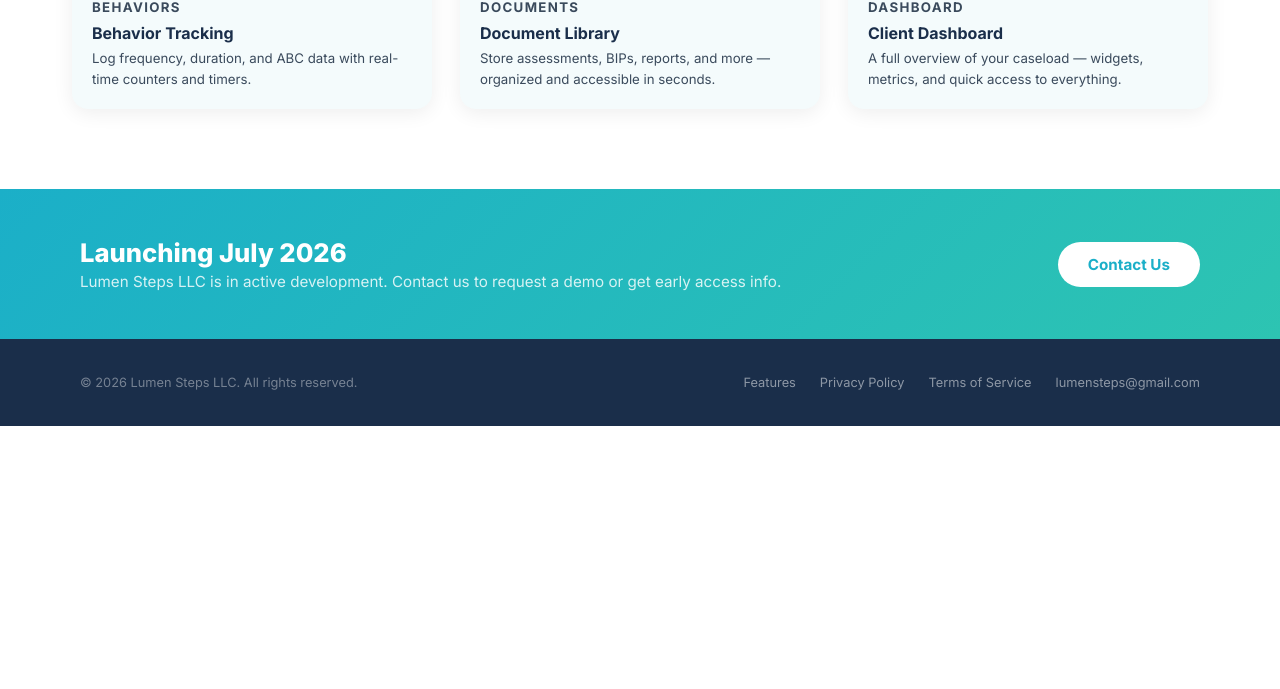
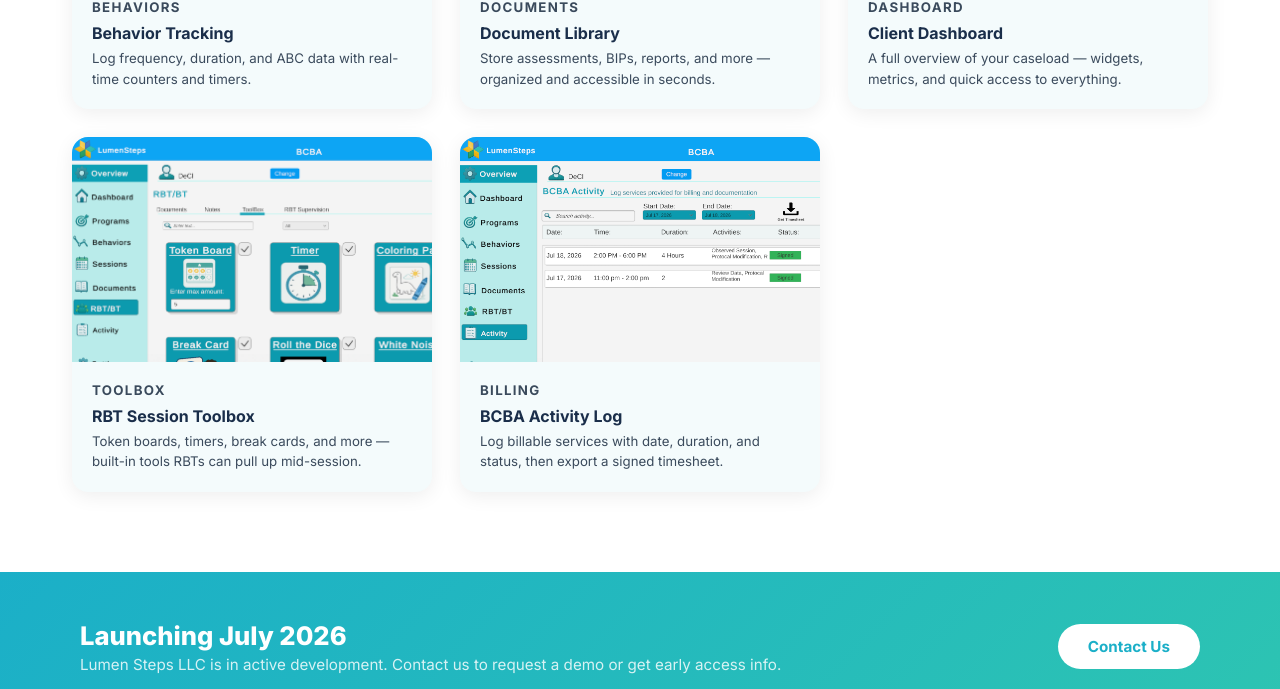
Before and after one commit to lumensteps-arch/lumensteps, a plain HTML site: page screenshots.html in a window 1280 px wide. Shown: the part 1058-1747 px from the top of the page. Before the commit the page ends 1484 px from the top, so only its background shows below. Drawn offline with Linux system fonts and the light colour scheme.

Commit message:
Add files via upload

```diff
--- a/screenshots.html
+++ b/screenshots.html
@@ -337,6 +337,8 @@
   <button class="filter-btn" data-filter="sessions">Sessions</button>
   <button class="filter-btn" data-filter="documents">Documents</button>
   <button class="filter-btn" data-filter="dashboard">Dashboard</button>
+  <button class="filter-btn" data-filter="toolbox">Toolbox</button>
+  <button class="filter-btn" data-filter="billing">Billing</button>
 </div>
 
 <!-- GALLERY -->
@@ -426,6 +428,34 @@
     </div>
   </div>
 
+  <!-- 7 -->
+  <div class="gallery-item" data-category="toolbox" data-index="6" onclick="openLightbox(6)">
+    <img class="gallery-thumb" src="screenshot-toolbox.png" alt="RBT Toolbox" onerror="this.style.display='none';this.nextElementSibling.style.display='flex'">
+    <div class="thumb-placeholder" style="display:none">
+      <svg viewBox="0 0 24 24" fill="none" stroke="currentColor" stroke-width="1.5"><rect x="3" y="3" width="18" height="18" rx="2"/><path d="M3 9h18M9 21V9"/></svg>
+      <span>screenshot-toolbox.png</span>
+    </div>
+    <div class="gallery-info">
+      <p class="gallery-tag">Toolbox</p>
+      <h3>RBT Session Toolbox</h3>
+      <p>Token boards, timers, break cards, and more — built-in tools RBTs can pull up mid-session.</p>
+    </div>
+  </div>
+
+  <!-- 8 -->
+  <div class="gallery-item" data-category="billing" data-index="7" onclick="openLightbox(7)">
+    <img class="gallery-thumb" src="screenshot-activity.png" alt="BCBA Activity Log" onerror="this.style.display='none';this.nextElementSibling.style.display='flex'">
+    <div class="thumb-placeholder" style="display:none">
+      <svg viewBox="0 0 24 24" fill="none" stroke="currentColor" stroke-width="1.5"><path d="M22 19a2 2 0 0 1-2 2H4a2 2 0 0 1-2-2V5a2 2 0 0 1 2-2h5l2 3h9a2 2 0 0 1 2 2z"/></svg>
+      <span>screenshot-activity.png</span>
+    </div>
+    <div class="gallery-info">
+      <p class="gallery-tag">Billing</p>
+      <h3>BCBA Activity Log</h3>
+      <p>Log billable services with date, duration, and status, then export a signed timesheet.</p>
+    </div>
+  </div>
+
 </div>
 
 <!-- LIGHTBOX -->
@@ -501,6 +531,8 @@
     { src: 'screenshot-behaviors.png', tag: 'Behaviors', name: 'Behavior Tracking',   desc: 'Log frequency, duration, and ABC data with real-time counters and timers.' },
     { src: 'screenshot-documents.png', tag: 'Documents', name: 'Document Library',    desc: 'Store assessments, BIPs, reports, and more — organized and accessible in seconds.' },
     { src: 'screenshot-dashboard.png', tag: 'Dashboard', name: 'Client Dashboard',    desc: 'A full overview of your caseload — widgets, metrics, and quick access to everything.' },
+    { src: 'screenshot-toolbox.png',   tag: 'Toolbox',   name: 'RBT Session Toolbox', desc: 'Token boards, timers, break cards, and more — built-in tools RBTs can pull up mid-session.' },
+    { src: 'screenshot-activity.png',  tag: 'Billing',   name: 'BCBA Activity Log',   desc: 'Log billable services with date, duration, and status, then export a signed timesheet.' },
   ];
 
   let visibleIndexes = screenshots.map((_, i) => i);
```
Also changed, not shown: screenshot-activity.png (added), screenshot-dashboard.png, screenshot-documents.png, screenshot-targets.png, screenshot-toolbox.png (added).
